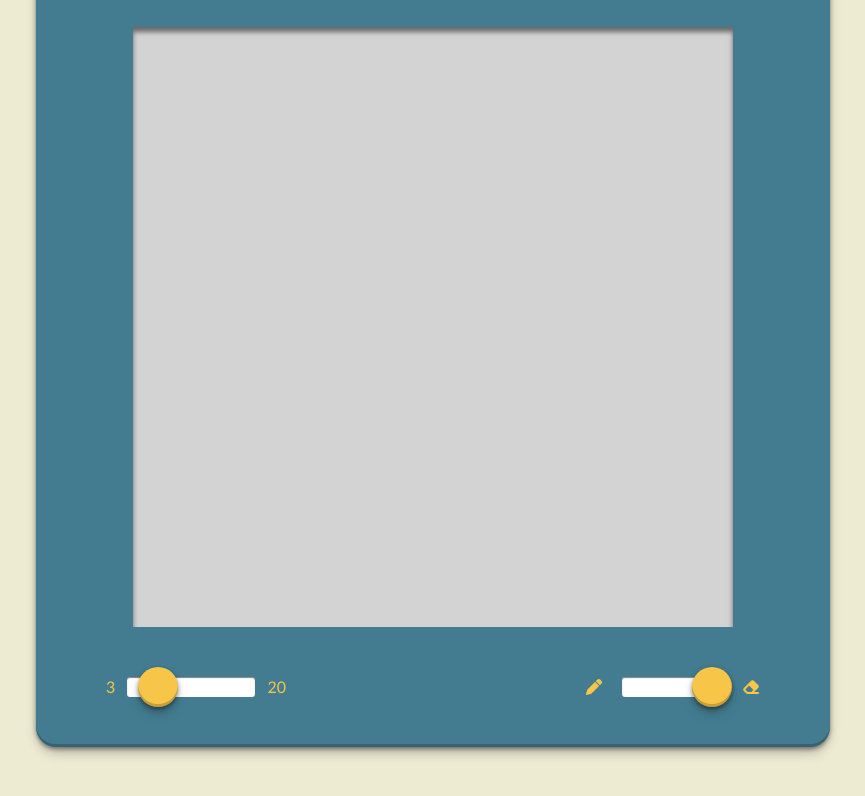
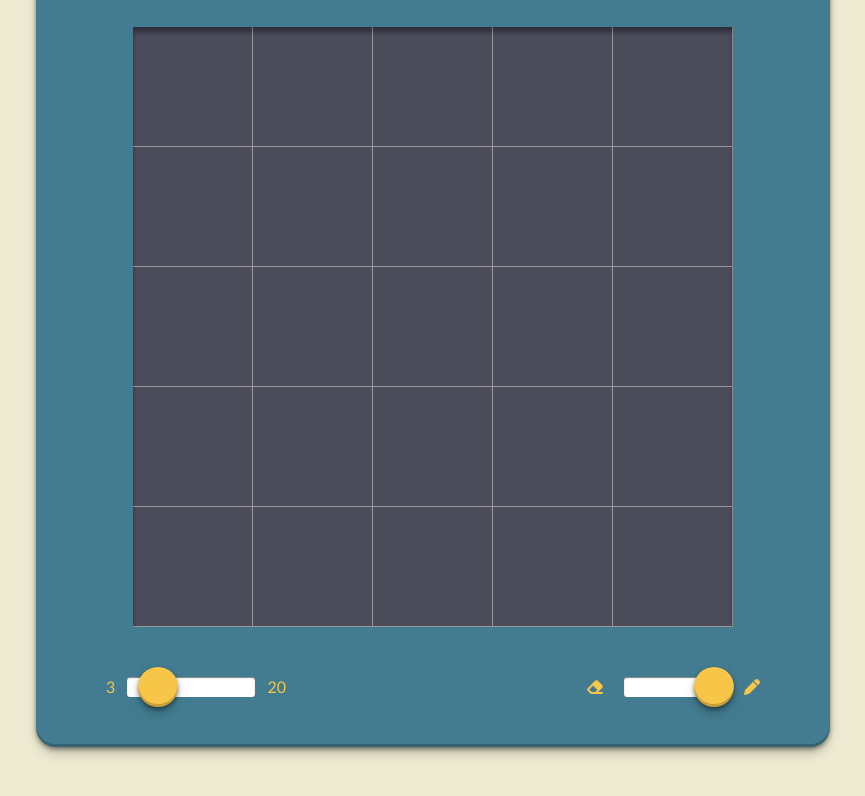
Before and after one commit to rajpranz/ProjectOdin-EtchASketch, a plain HTML site: page index.html in a window 1280 px wide. Shown: the part 130-926 px from the top of the page, without its empty margins (207-1072 px from the left). Drawn offline with Linux system fonts and the light colour scheme.

Commit message:
Initialise board layout

```diff
--- a/index.html
+++ b/index.html
@@ -27,12 +27,12 @@
                     </div>
                 </div>
                 <div class="penmodecontrol">
-                    <div><i class="fa-solid fa-pen"></i></div>
+                    <div><i class="fa-solid fa-eraser"></i></div>
                     <div><label class="switch">
-                        <input type="checkbox" checked>
+                        <input id="modeSwitch" type="checkbox" checked>
                         <span class="switch2 round"></span>
                       </label></div>
-                    <div><i class="fa-solid fa-eraser"></i> </div>
+                    <div><i class="fa-solid fa-pen"></i> </div>
                 </div>
             </div>
         </div>
--- a/script.js
+++ b/script.js
@@ -1,3 +1,13 @@
+//Initialise board
+var resolution = document.getElementById("blockResolution");
+var mode = document.getElementById("modeSwitch");
+
+
+    var target = document.querySelector(".sketchinput");
+    target.innerHTML="<div></div>";
+    target.appendChild(generateInputBlocks(resolution.value));
+    console.log(resolution.value);
+
 
 
 function generateInputBlocks(dimension) {
--- a/style.css
+++ b/style.css
@@ -50,6 +50,7 @@ body{
     opacity: 0.7;
     border-right: 1px solid gray;
     border-bottom: 1px solid gray;
+    background-color: rgba(20, 20, 40, 1)
 
 }
 
```
